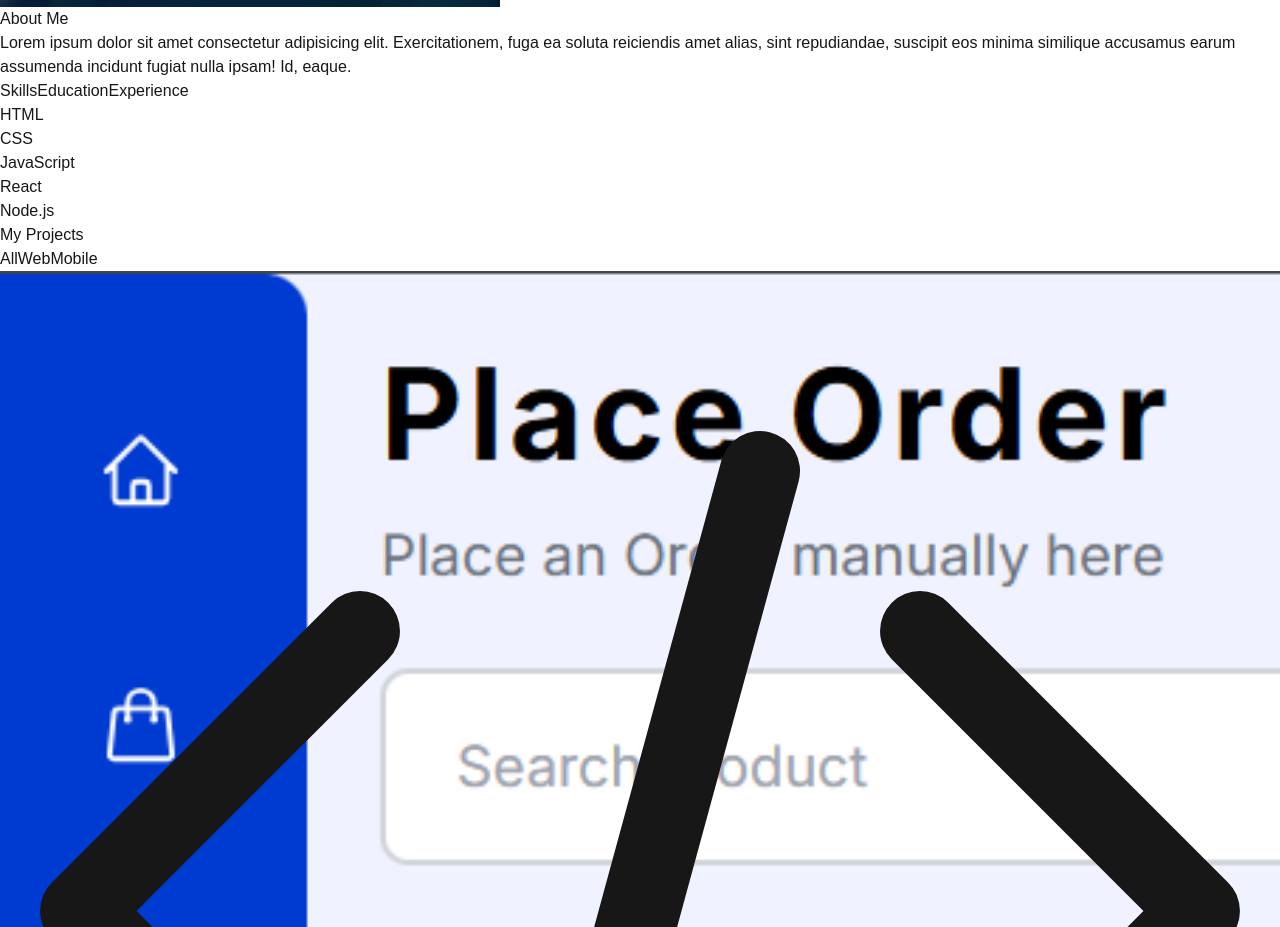
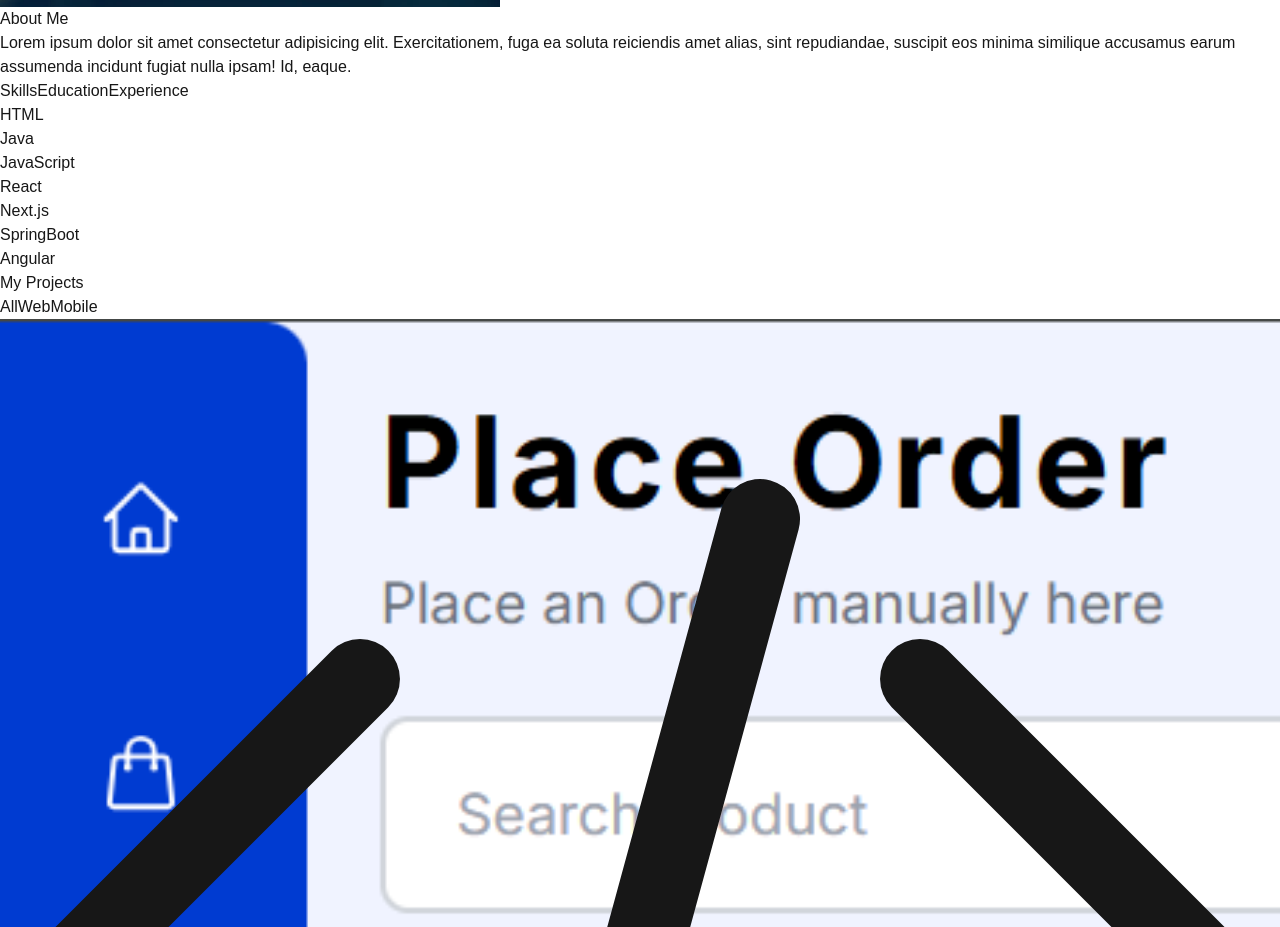
Before and after one commit to madurasinghekldp/Portfolio, a Next.js app: page / in a window 1280 px wide. Shown: the part 1140-2067 px from the top of the page. Built offline with nearby package versions, Linux system fonts and the light colour scheme.

Commit message:
fix: Update AboutSection content with accurate skills, education, and experience details

```diff
--- a/src/components/AboutSection.tsx
+++ b/src/components/AboutSection.tsx
@@ -10,10 +10,12 @@ const TAB_CONTENT = [
         content: (
             <ul className='list-disc pl-2'>
                 <li className='text-base lg:text-lg'>HTML</li>
-                <li className='text-base lg:text-lg'>CSS</li>
+                <li className='text-base lg:text-lg'>Java</li>
                 <li className='text-base lg:text-lg'>JavaScript</li>
                 <li className='text-base lg:text-lg'>React</li>
-                <li className='text-base lg:text-lg'>Node.js</li>
+                <li className='text-base lg:text-lg'>Next.js</li>
+                <li className='text-base lg:text-lg'>SpringBoot</li>
+                <li className='text-base lg:text-lg'>Angular</li>
             </ul>
         )
     },
@@ -22,8 +24,8 @@ const TAB_CONTENT = [
         id: "education",
         content: (
             <ul className='list-disc pl-2'>
-                <li className='text-base lg:text-lg'>Bachelor of Science in Computer Science</li>
-                <li className='text-base lg:text-lg'>Master of Science in Software Engineering</li>
+                <li className='text-base lg:text-lg'>BSc &#40;hons&#41; in Computer Science at University of Kelaniya</li>
+                <li className='text-base lg:text-lg'>Advanced Level at Ananda College Colombo 10.</li>
             </ul>
         )
     },
@@ -32,8 +34,9 @@ const TAB_CONTENT = [
         id: "experience",
         content: (
             <ul className='list-disc pl-2'>
-                <li className='text-base lg:text-lg'>Software Engineer at XYZ Company</li>
-                <li className='text-base lg:text-lg'>Frontend Developer at ABC Company</li>
+                <li className='text-base lg:text-lg'>Internship at Redcode solutions</li>
+                <li className='text-base lg:text-lg'>AI developer at Adventa Holdings</li>
+                <li className='text-base lg:text-lg'>Internship at Adventa Holdings</li>
             </ul>
         )
     }
```
